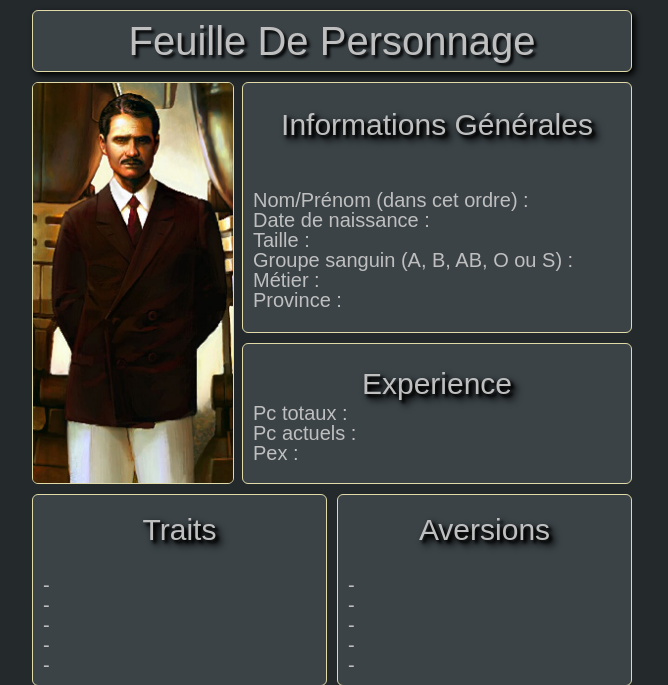
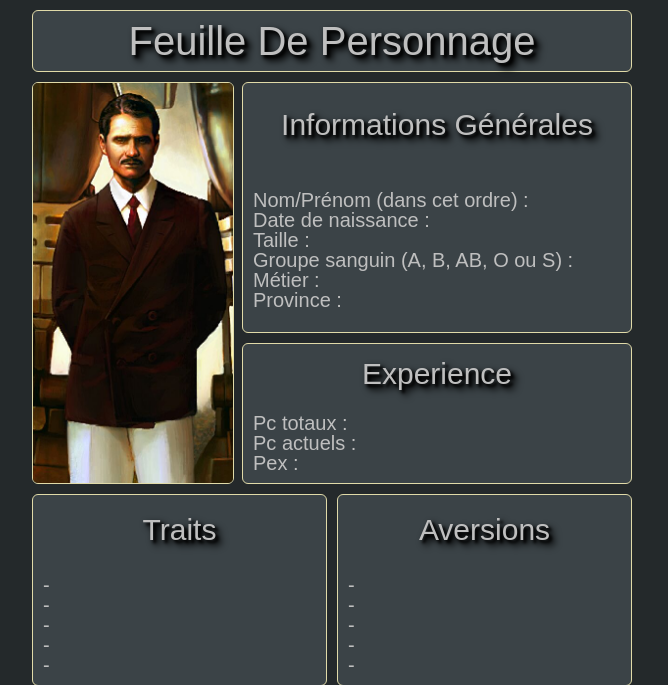
Before and after one commit to gaetan-denis/character_sheet-V2, a PHP site: page / in a window 1280 px wide. Shown: the top 685 px of the page, without its empty margins (308-976 px from the left). Run offline with PHP 8.4, Linux system fonts and the light colour scheme.

Commit message:
fix display error

```diff
--- a/styles/style.css
+++ b/styles/style.css
@@ -5,6 +5,8 @@ SCSS variable
 Tag Selector
 */
 h1 {
+  text-shadow: 3px 3px 3px black;
+  filter: drop-shadow(3px 3px 3px black);
   padding: 0.5rem 0;
   font-size: 2rem;
   text-transform: capitalize;
@@ -56,8 +58,6 @@ Class Selector
 }
 
 .header {
-  text-shadow: 3px 3px 3px black;
-  filter: drop-shadow(3px 3px 3px black);
   border: 1px solid #E0DAA8;
   background-color: #3b4347;
   border-radius: 6px;
@@ -92,7 +92,7 @@ Class Selector
   border-radius: 6px;
   display: flex;
   flex-direction: column;
-  justify-content: center;
+  justify-content: space-around;
   background-color: #3b4347;
   grid-row: 3/span 3;
 }
--- a/styles/style.scss
+++ b/styles/style.scss
@@ -10,6 +10,8 @@ Tag Selector
 */
 
 h1{
+    text-shadow : 3px 3px 3px black;
+    filter : drop-shadow(3px 3px 3px black);
     padding:  0.5rem 0;
     font-size: 2rem;
     text-transform: capitalize;
@@ -61,8 +63,7 @@ Class Selector
 }
 
 .header{
-    text-shadow : 3px 3px 3px black;
-    filter : drop-shadow(3px 3px 3px black);
+
     border : 1px solid $colorBorder;
     background-color: $colorDiv;
     border-radius:6px;
@@ -96,7 +97,7 @@ Class Selector
         border-radius:6px;
         display:flex;
         flex-direction: column;
-        justify-content: center;
+        justify-content: space-around;
         background-color: $colorDiv;
         grid-row: 3/ span 3;
     }
```
Also changed, not shown: 1 other file.
